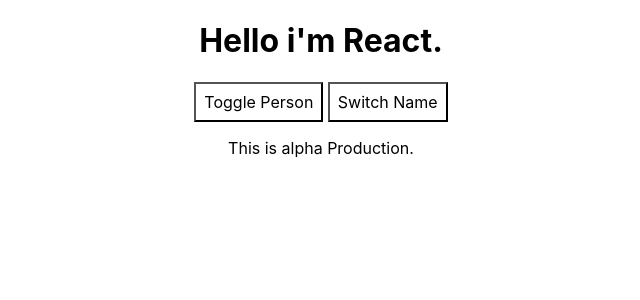
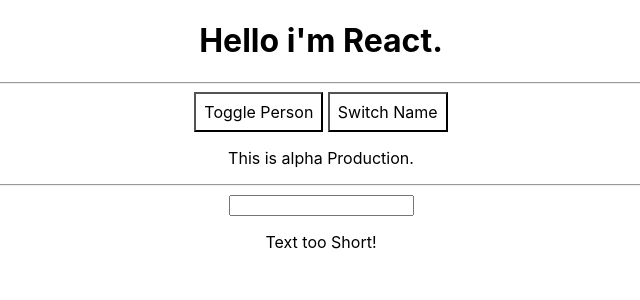
Before and after one commit to phisanurat/react-alpha-, a React (Create React App) app: page / in a window 1280 px wide. Shown: the top 300 px of the page, without its empty margins (319-959 px from the left). Built offline with nearby package versions, Linux system fonts and the light colour scheme.

Commit message:
delete and update when remove
delete and update when remove real time.

```diff
--- a/src/App.js
+++ b/src/App.js
@@ -1,6 +1,8 @@
 import React, {Component} from 'react';
 import './App.css';
 import Person from "./Person/Person";
+import Validation from './Validation/Validation'
+import Char from './Char/Char'
 
 class App extends Component {
     state = {
@@ -8,7 +10,8 @@
             {id: 'id01', name: "Saitama", age: 27},
             {id: 'id02', name: "genos", age: 24}
         ],
-        showPersons: false
+        showPersons: false,
+        userInput: ''
     }
     _switchNameHandler = (newName) => {
         console.log('Clicked :)');
@@ -44,6 +47,15 @@
         const doseShow = this.state.showPersons
         this.setState({showPersons: !doseShow})
     }
+    _inputChangedHandler = (event) => {
+        this.setState({userInput: event.target.value})
+    }
+    _deleteCharHandler = (index) => {
+        const text = this.state.userInput.split('')
+        text.splice(index, 1)
+        const updatedText = text.join('')
+        this.setState({userInput: updatedText})
+    }
 
 
     render() {
@@ -54,6 +66,13 @@
             padding: '8px',
             cursor: 'pointer'
         }
+        const charList = this.state.userInput.split('').map((ch, index) => {
+            return <Char charecter={ch}
+                         key={index}
+                         clicked={() => this._deleteCharHandler(index)}
+            />
+        })
+
         let persons = null
         if (this.state.showPersons) {
             persons = (
@@ -71,6 +90,7 @@
         return (
             <div className="App">
                 <h1>Hello i'm React.</h1>
+                <hr style={{width: '80%'}}/>
                 <button style={style}
                         onClick={this._togglePersonHandler}>Toggle Person
                 </button>
@@ -80,6 +100,13 @@
                 </button>
                 <p>This is alpha Production.</p>
                 {persons}
+                <hr style={{width: '80%'}}/>
+                <input type="text" onChange={this._inputChangedHandler}
+                       value={this.state.userInput}
+                />
+                <p>{this.state.userInput}</p>
+                <Validation inputLength={this.state.userInput.length}/>
+                {charList}
             </div>
         );
     }
--- /dev/null
+++ b/src/Char/Char.js
@@ -0,0 +1,18 @@
+import React from "react";
+
+const char = (props) => {
+    const style = {
+        display: 'inline-block',
+        padding: '16px',
+        margin: '16px',
+        border: '1px solid black',
+        textAlign: 'center'
+    }
+    return(
+        <div style={style} onClick={props.clicked}>
+            {props.charecter}
+        </div>
+    )
+
+}
+export default char;
--- a/src/Person/Person.css
+++ b/src/Person/Person.css
@@ -1,5 +1,5 @@
 .Person {
-    width: 80%;
+    width: 60%;
     margin: 16px auto;
     border: 1px solid #eee;
     box-shadow: 0 2px 3px #ccc;
--- /dev/null
+++ b/src/Validation/Validation.js
@@ -0,0 +1,16 @@
+import React from "react";
+
+const validation = (props) => {
+    let validationMessage = 'Text Long enough!'
+    if (props.inputLength <= 5) {
+        validationMessage = "Text too Short!"
+    }
+    return (
+        <div>
+            <p>{validationMessage}</p>
+        </div>
+    );
+
+}
+
+export default validation;
```
